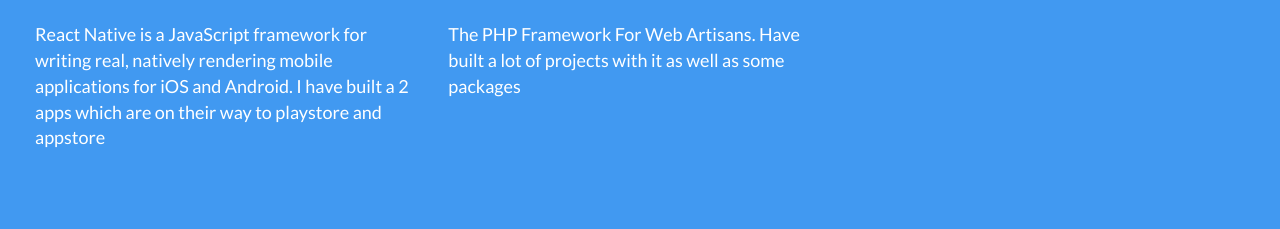
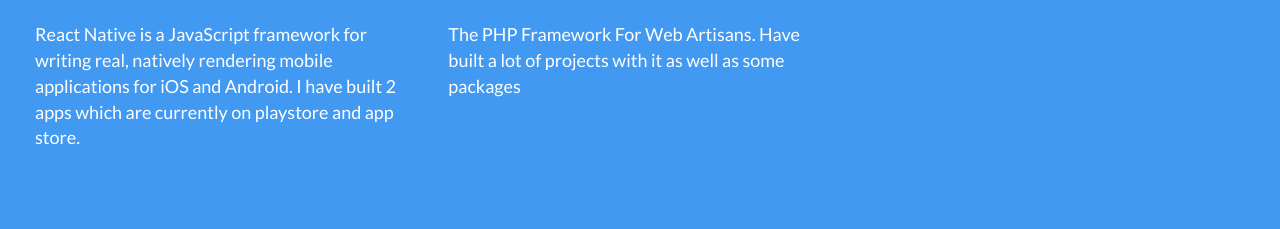
Before and after one commit to franko4don/portfolio, a plain HTML site: page index.html in a window 1280 px wide. Shown: the part 1657-1886 px from the top of the page. Drawn offline with nearby package versions, Linux system fonts and the light colour scheme; a web font is replaced by a local one.

Commit message:
corrected english

```diff
--- a/index.html
+++ b/index.html
@@ -103,7 +103,7 @@
             <img class="center-block" src="images/react-native.png" style="height: 45px;" alt="Image">
             <br>
             React Native is a JavaScript framework for writing real, natively rendering mobile applications for iOS and Android.
-            I have built a 2 apps which are on their way to playstore and appstore
+            I have built 2 apps which are currently on playstore and app store.
 
         </div>
 
```
